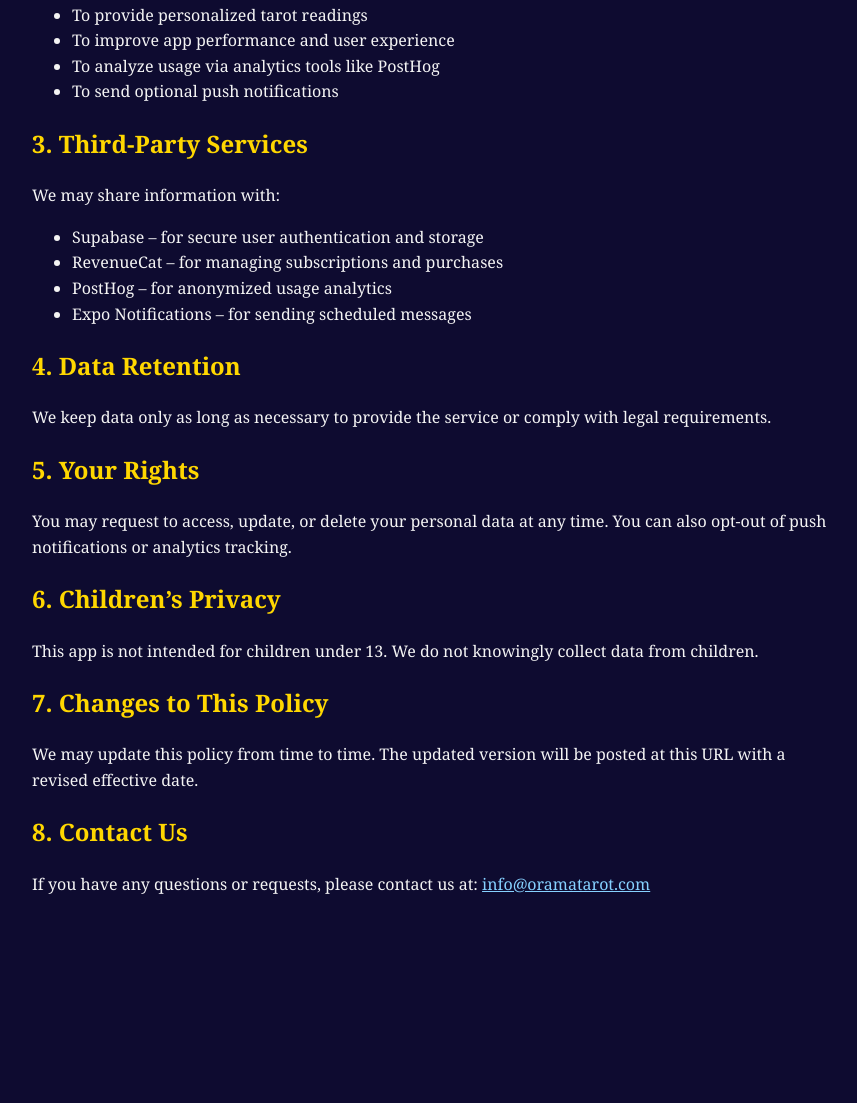
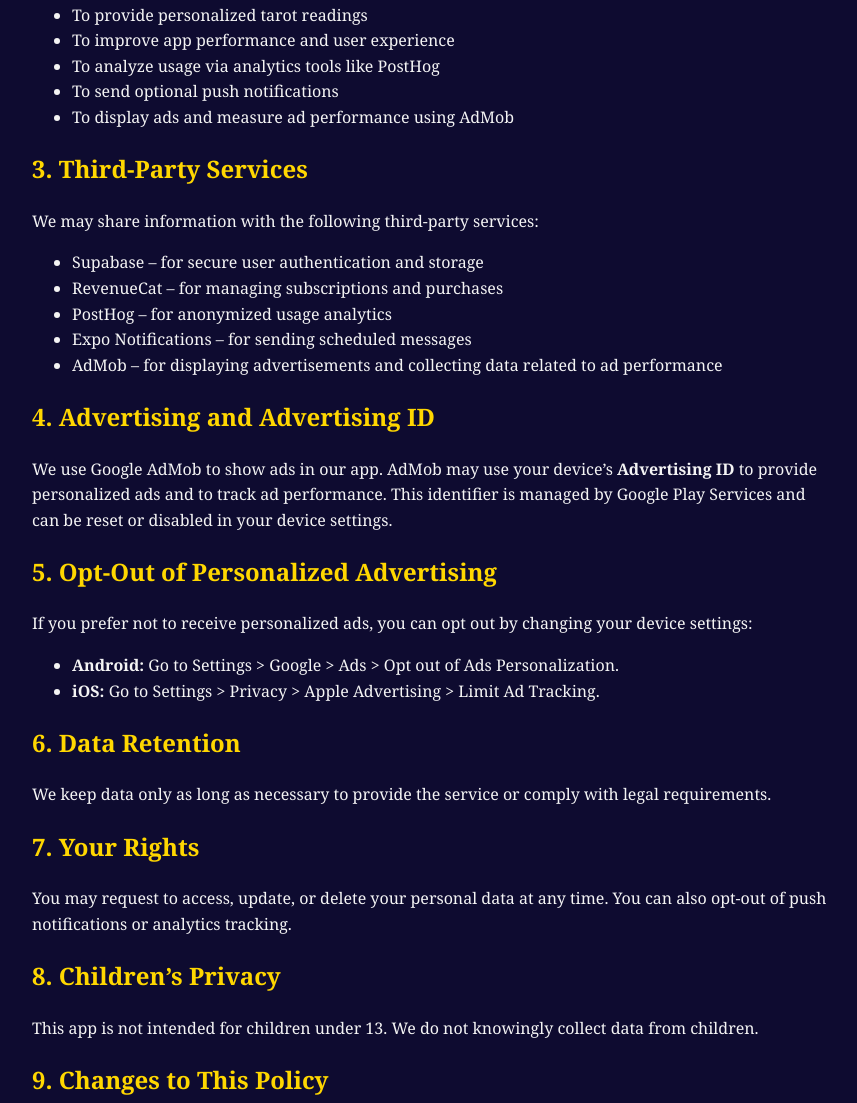
Before and after one commit to mdrakvn/privacy-orama-tarot, a plain HTML site: page index.html in a window 1280 px wide. Shown: the part 628-1731 px from the top of the page, without its empty margins (208-1065 px from the left). Before the commit the page ends 1565 px from the top, so only its background shows below. Drawn offline with Linux system fonts and the light colour scheme.

Commit message:
Update index.html

```diff
--- a/index.html
+++ b/index.html
@@ -3,7 +3,7 @@
 <head>
   <meta charset="UTF-8" />
   <meta name="viewport" content="width=device-width, initial-scale=1.0"/>
-  <title>Orama Tarot- Privacy Policy</title>
+  <title>Orama Tarot - Privacy Policy</title>
   <style>
     body {
       font-family: Georgia, serif;
@@ -44,30 +44,42 @@
     <li>To improve app performance and user experience</li>
     <li>To analyze usage via analytics tools like PostHog</li>
     <li>To send optional push notifications</li>
+    <li>To display ads and measure ad performance using AdMob</li>
   </ul>
 
   <h2>3. Third-Party Services</h2>
-  <p>We may share information with:</p>
+  <p>We may share information with the following third-party services:</p>
   <ul>
     <li>Supabase – for secure user authentication and storage</li>
     <li>RevenueCat – for managing subscriptions and purchases</li>
     <li>PostHog – for anonymized usage analytics</li>
     <li>Expo Notifications – for sending scheduled messages</li>
+    <li>AdMob – for displaying advertisements and collecting data related to ad performance</li>
   </ul>
 
-  <h2>4. Data Retention</h2>
+  <h2>4. Advertising and Advertising ID</h2>
+  <p>We use Google AdMob to show ads in our app. AdMob may use your device’s <strong>Advertising ID</strong> to provide personalized ads and to track ad performance. This identifier is managed by Google Play Services and can be reset or disabled in your device settings.</p>
+
+  <h2>5. Opt-Out of Personalized Advertising</h2>
+  <p>If you prefer not to receive personalized ads, you can opt out by changing your device settings:</p>
+  <ul>
+    <li><strong>Android:</strong> Go to Settings > Google > Ads > Opt out of Ads Personalization.</li>
+    <li><strong>iOS:</strong> Go to Settings > Privacy > Apple Advertising > Limit Ad Tracking.</li>
+  </ul>
+
+  <h2>6. Data Retention</h2>
   <p>We keep data only as long as necessary to provide the service or comply with legal requirements.</p>
 
-  <h2>5. Your Rights</h2>
+  <h2>7. Your Rights</h2>
   <p>You may request to access, update, or delete your personal data at any time. You can also opt-out of push notifications or analytics tracking.</p>
 
-  <h2>6. Children’s Privacy</h2>
+  <h2>8. Children’s Privacy</h2>
   <p>This app is not intended for children under 13. We do not knowingly collect data from children.</p>
 
-  <h2>7. Changes to This Policy</h2>
+  <h2>9. Changes to This Policy</h2>
   <p>We may update this policy from time to time. The updated version will be posted at this URL with a revised effective date.</p>
 
-  <h2>8. Contact Us</h2>
+  <h2>10. Contact Us</h2>
   <p>If you have any questions or requests, please contact us at: <a href="mailto:info@oramatarot.com">info@oramatarot.com</a></p>
 </body>
 </html>
```
